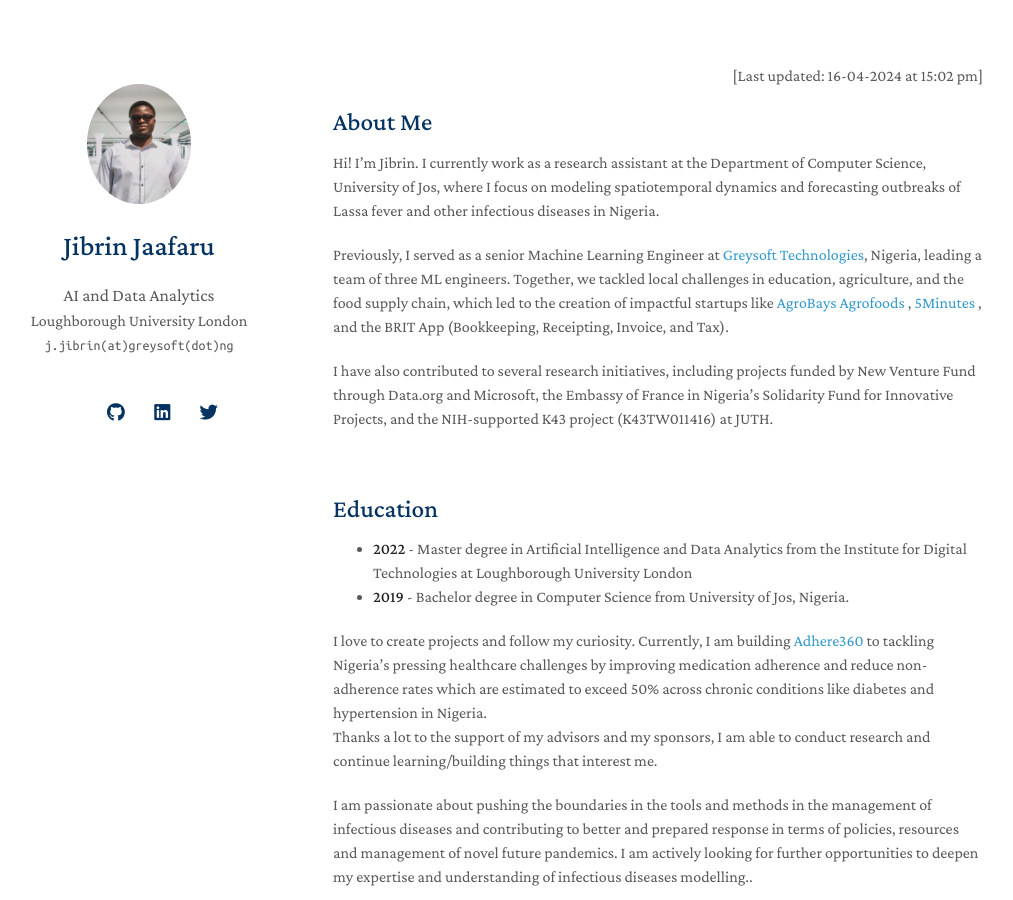
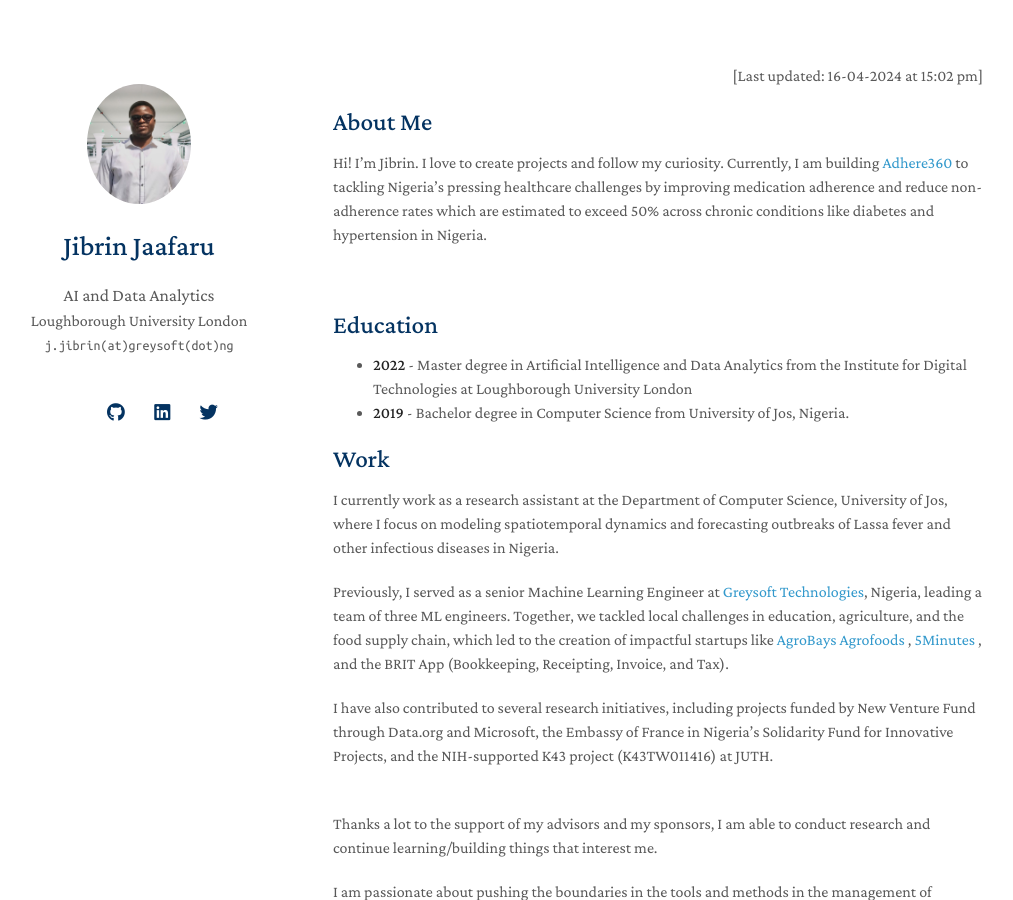
Before and after one commit to jibrinx/jibrinx.github.io, a Jekyll site: the page built from index.md, in a window 1280 px wide and 900 px high. Shown: the whole window, without its empty margins (137-1150 px from the left). Built offline with Jekyll 4.4.1, drawn with Linux system fonts in a browser that asks for light colours; nearby versions of some CDN libraries; a style sheet for code colours, icons or effects is not loaded; some of the changed lines change nothing that is shown.

Commit message:
Update index.md

```diff
--- a/index.md
+++ b/index.md
@@ -6,11 +6,7 @@
 
 ## About Me
 
-Hi! I’m Jibrin. I currently work as a research assistant at the Department of Computer Science, University of Jos, where I focus on modeling spatiotemporal dynamics and forecasting outbreaks of Lassa fever and other infectious diseases in Nigeria.
-
-Previously, I served as a senior Machine Learning Engineer at <a href="https://greysoft.ng">Greysoft Technologies</a>, Nigeria, leading a team of three ML engineers. Together, we tackled local challenges in education, agriculture, and the food supply chain, which led to the creation of impactful startups like  <a href="https://agrobays.com">AgroBays Agrofoods </a>,  <a href="https://app.5minutes.ng">5Minutes </a>, and the BRIT App (Bookkeeping, Receipting, Invoice, and Tax).
-
-I have also contributed to several research initiatives, including projects funded by New Venture Fund through Data.org and Microsoft, the Embassy of France in Nigeria's Solidarity Fund for Innovative Projects, and the NIH-supported K43 project (K43TW011416) at JUTH.
+Hi! I’m Jibrin. I love to create projects and follow my curiosity. Currently, I am building <a href="http://adhere360.github.io">Adhere360 </a> to tackling Nigeria's pressing healthcare challenges by improving medication adherence and reduce non-adherence rates which are estimated to exceed 50% across chronic conditions like diabetes and hypertension in Nigeria.
 
 <br>
 
@@ -18,7 +14,15 @@
 - **2022** - Master degree in Artificial Intelligence and Data Analytics from the Institute for Digital Technologies at Loughborough University London
 - **2019** - Bachelor degree in Computer Science from University of Jos, Nigeria.
 
-I love to create projects and follow my curiosity. Currently, I am building <a href="http://adhere360.github.io">Adhere360 </a> to tackling Nigeria's pressing healthcare challenges by improving medication adherence and reduce non-adherence rates which are estimated to exceed 50% across chronic conditions like diabetes and hypertension in Nigeria. <br>  Thanks a lot to the support of my advisors and my sponsors, I am able to conduct research and continue learning/building things that interest me.
+## Work
+
+I currently work as a research assistant at the Department of Computer Science, University of Jos, where I focus on modeling spatiotemporal dynamics and forecasting outbreaks of Lassa fever and other infectious diseases in Nigeria.
+
+Previously, I served as a senior Machine Learning Engineer at <a href="https://greysoft.ng">Greysoft Technologies</a>, Nigeria, leading a team of three ML engineers. Together, we tackled local challenges in education, agriculture, and the food supply chain, which led to the creation of impactful startups like  <a href="https://agrobays.com">AgroBays Agrofoods </a>,  <a href="https://app.5minutes.ng">5Minutes </a>, and the BRIT App (Bookkeeping, Receipting, Invoice, and Tax).
+
+I have also contributed to several research initiatives, including projects funded by New Venture Fund through Data.org and Microsoft, the Embassy of France in Nigeria's Solidarity Fund for Innovative Projects, and the NIH-supported K43 project (K43TW011416) at JUTH.
+
+ <br>  Thanks a lot to the support of my advisors and my sponsors, I am able to conduct research and continue learning/building things that interest me.
 
 I am passionate about pushing the boundaries in the tools and methods in the management of infectious diseases and contributing to better and prepared response in terms of policies, resources and management of novel future pandemics. I am actively looking for further opportunities to deepen my expertise and understanding of infectious diseases modelling..
 
```
